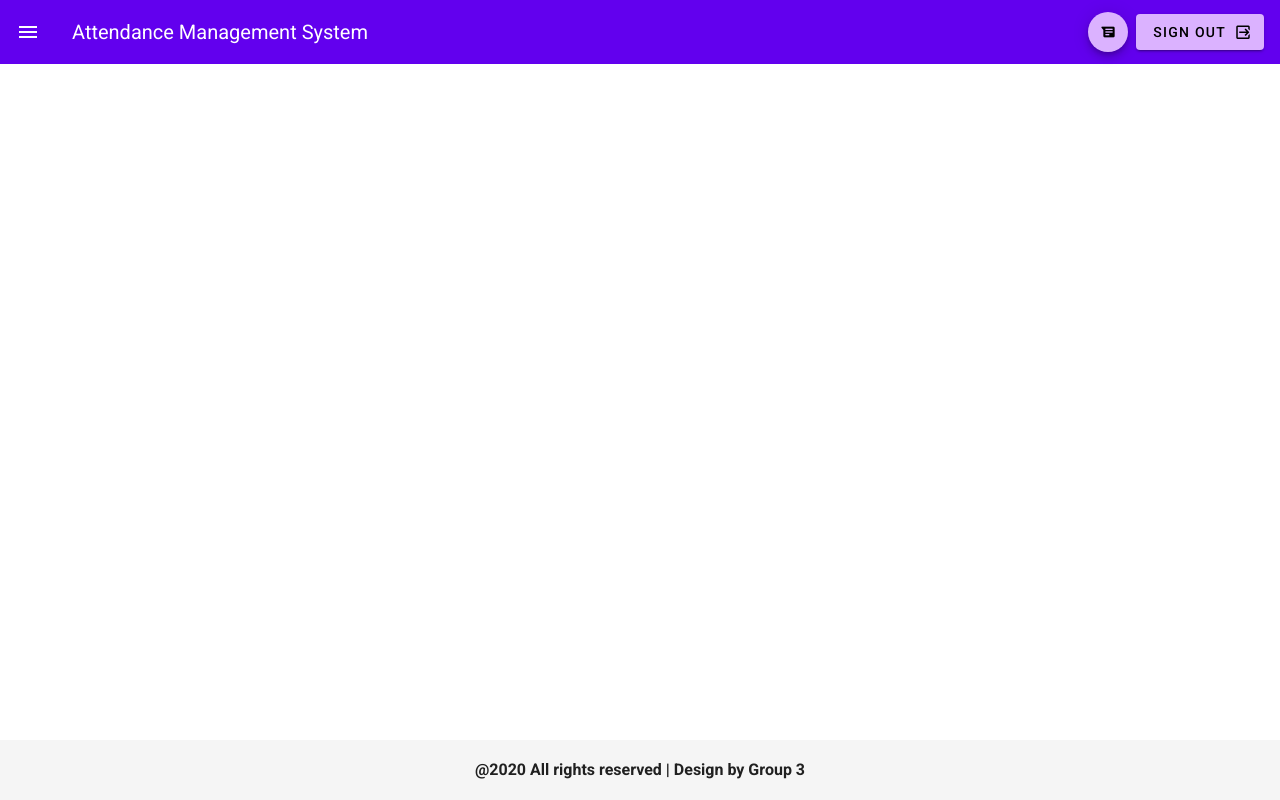
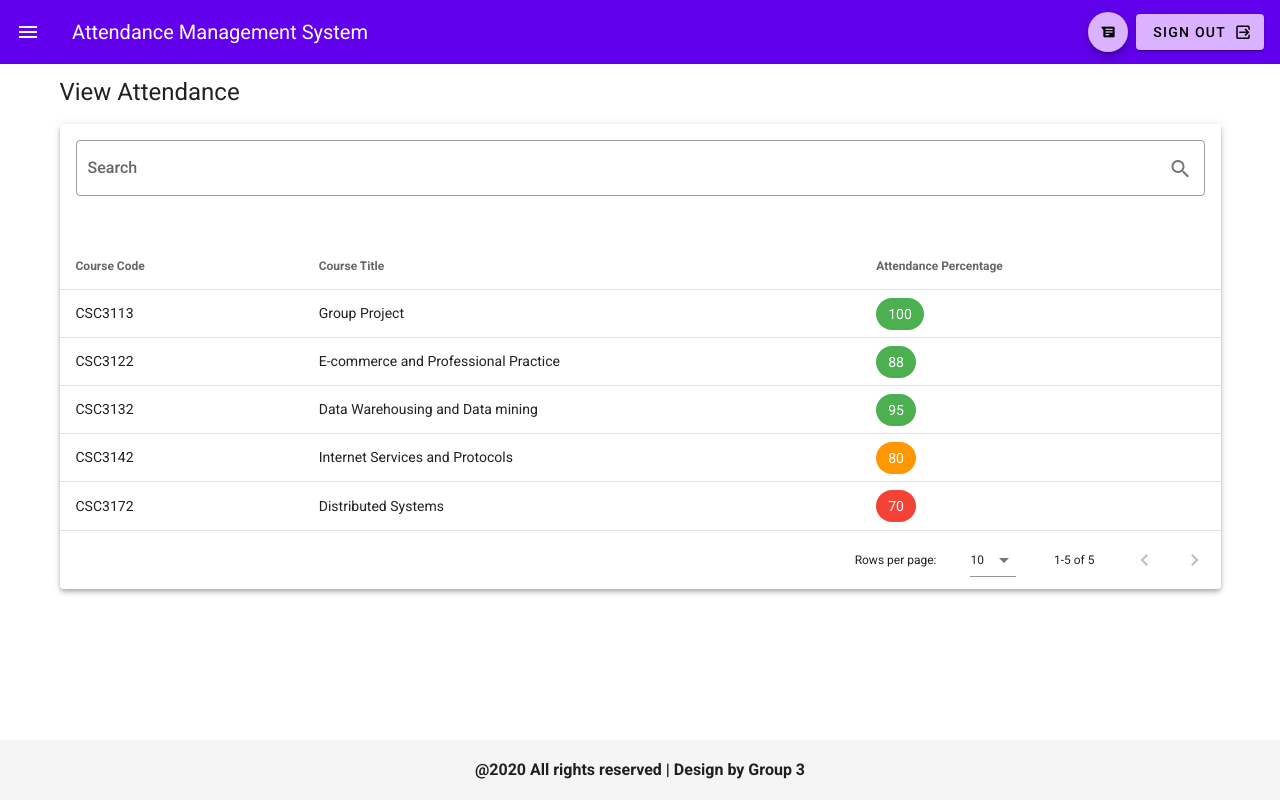
Before and after one commit to GimanthaDissanayake/attendance-management-system, a Vue app: page /ViewAttendance in a window 1280 px wide. Built offline with nearby package versions, Linux system fonts and the light colour scheme.

Commit message:
added ViewAttendance

```diff
--- a/package.json
+++ b/package.json
@@ -10,7 +10,7 @@
   "dependencies": {
     "vue": "^2.6.11",
     "vue-router": "^3.0.1",
-    "vuetify": "^2.2.11"
+    "vuetify": "^2.3.17"
   },
   "devDependencies": {
     "@vue/cli-plugin-babel": "~4.5.0",
--- a/src/router.js
+++ b/src/router.js
@@ -3,6 +3,7 @@ import Router from 'vue-router'
 import Courses from './views/Courses.vue'
 import Medical from './views/Medical.vue'
 import Timetable from './views/Timetable.vue'
+import ViewAttendance from './views/ViewAttendance.vue'
 
 Vue.use(Router)
 
@@ -23,8 +24,12 @@ export default new Router({
     {
       path: '/Timetable',
       name: 'timetable',
-
-      component: () => import('./views/Timetable.vue')
-    }
+      component: Timetable
+    },
+    {
+      path: '/ViewAttendance',
+      name: 'viewattendance',
+      component: ViewAttendance
+    },
   ]
 })
--- /dev/null
+++ b/src/views/ViewAttendance.vue
@@ -0,0 +1,84 @@
+<template>
+  <v-container>
+    <p class='text-h5'>View Attendance</p>
+
+    <v-card class="elevation-4">
+        <v-card-title>
+        <v-text-field
+                v-model="search"
+                label="Search"
+                placeholder="Enter Course Code or Course Title to search"
+                append-icon="mdi-magnify"
+                outlined
+                clearable
+                single-line
+            ></v-text-field>
+        </v-card-title>
+        <v-data-table
+        :headers="headers"
+        :items="courses"
+        :search="search"
+        >
+            <template v-slot:item.attendance_percentage="{ item }">
+                <v-chip
+                :color="getColor(item.attendance_percentage)"
+                dark>
+                    {{ item.attendance_percentage }}
+                </v-chip>
+            </template>
+        </v-data-table>
+    </v-card>
+  </v-container>
+</template>
+
+<script>
+export default {
+    data () {
+      return {
+        search: '',
+        headers: [
+            { text: 'Course Code', align: 'start',  value: 'course_code'},
+            { text: 'Course Title', value: 'course_title'},
+            { text: 'Attendance Percentage', value:'attendance_percentage'},
+        ],
+        courses: [
+            {
+                course_code: 'CSC3113',
+                course_title: 'Group Project',
+                attendance_percentage: '100',
+            },
+            {
+                course_code: 'CSC3122',
+                course_title: 'E-commerce and Professional Practice',
+                attendance_percentage: '88',
+            },
+            {
+                course_code: 'CSC3132',
+                course_title: 'Data Warehousing and Data mining	',
+                attendance_percentage: '95',
+            },
+            {
+                course_code: 'CSC3142',
+                course_title: 'Internet Services and Protocols	',
+                attendance_percentage: '80',
+            },
+            {
+                course_code: 'CSC3172',
+                course_title: 'Distributed Systems',
+                attendance_percentage: '70',
+            },
+        ]
+      }
+    },
+    methods: {
+        getColor(attendance_percentage){
+            if(attendance_percentage < 80) return 'red'
+            else if(attendance_percentage > 80) return 'green'
+            else return 'orange'
+        }
+    }
+}
+</script>
+
+<style>
+</style>
```
Also changed, not shown: 1 other file (tests, documents, lock files or other folders).
